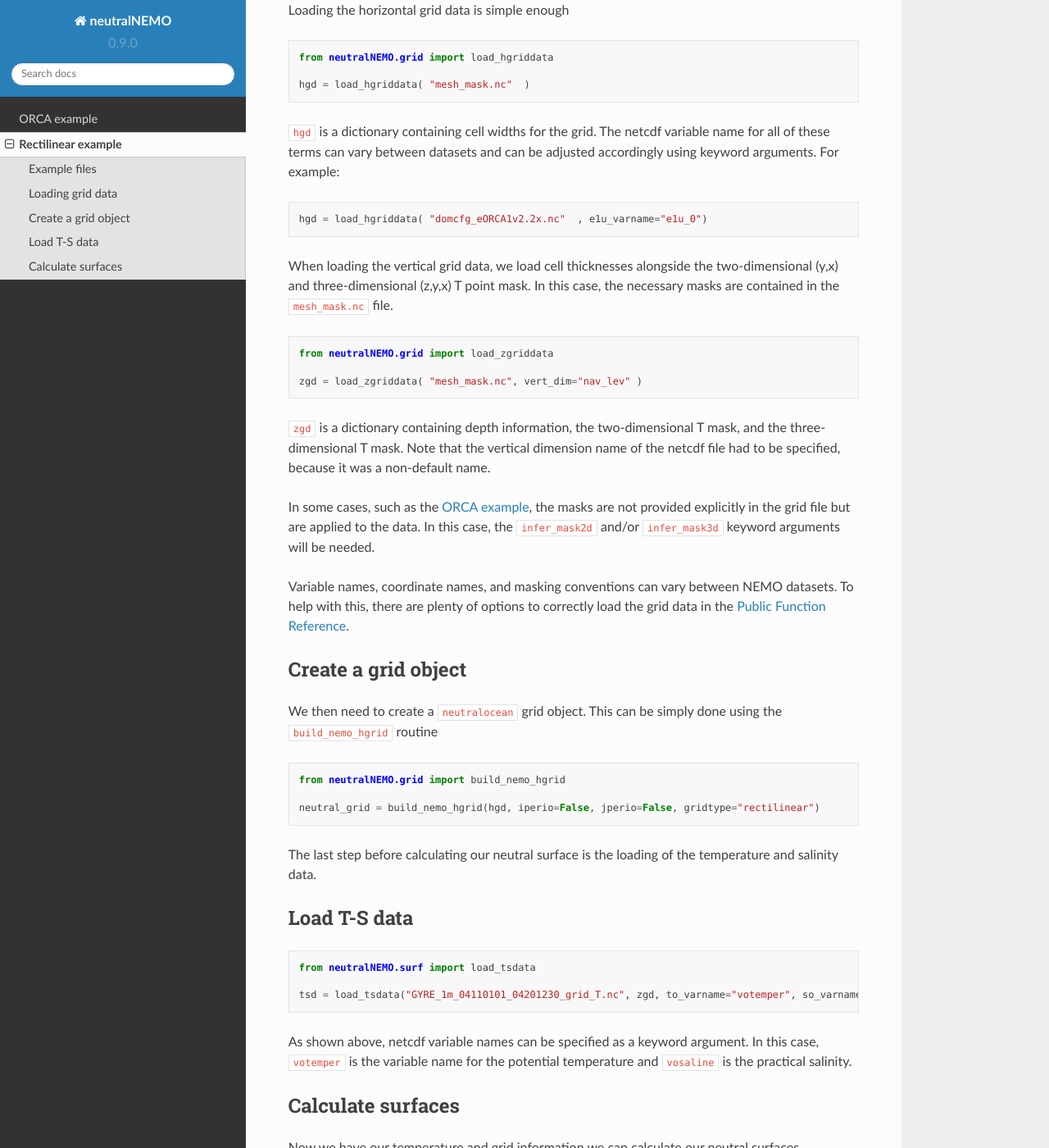
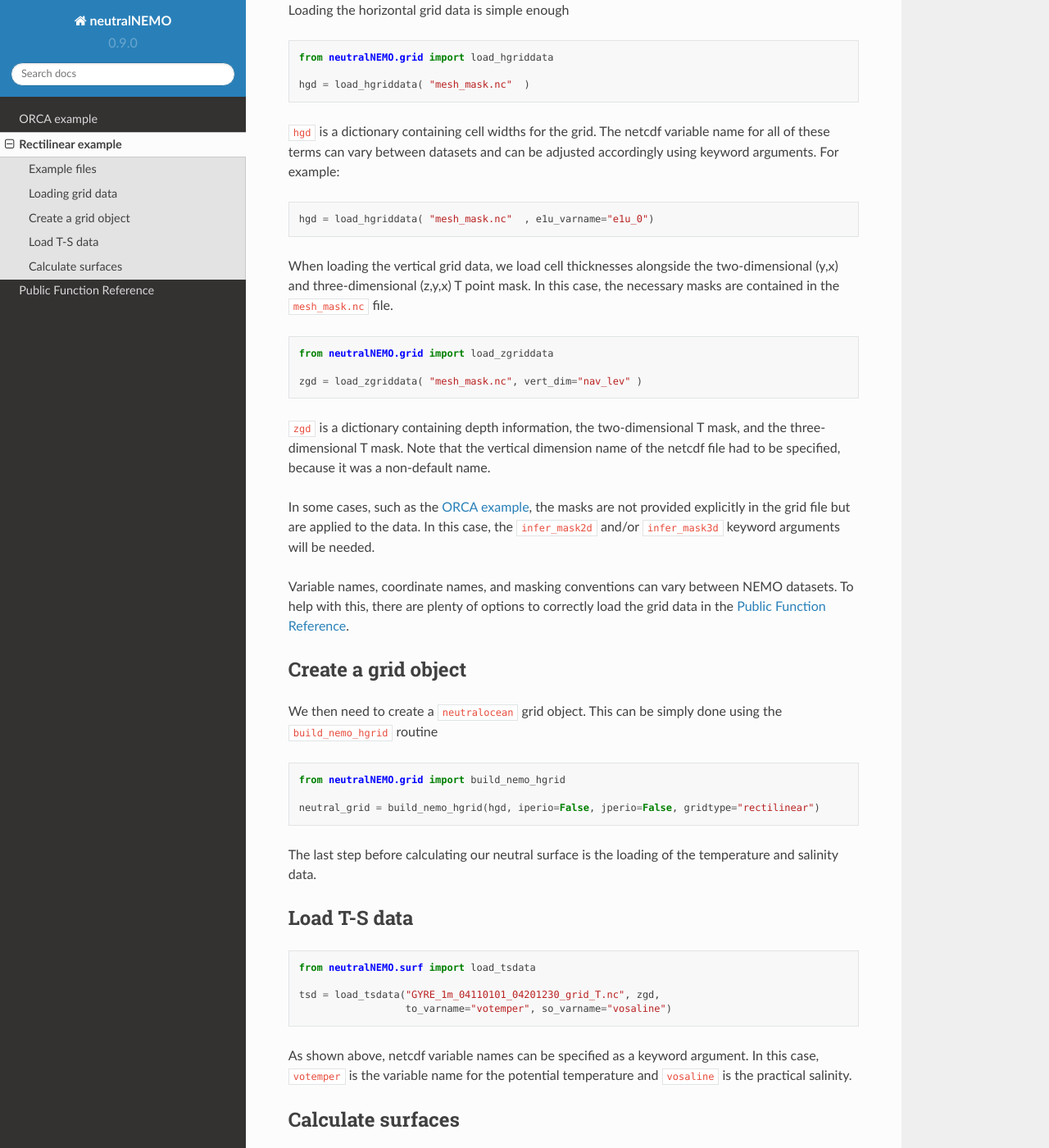
Before and after one commit to afstyles/neutralNEMO, a Sphinx documentation site: the page built from docs/source/rectexample.rst, in a window 1280 px wide and 1400 px high, scrolled down 808 px. Shown: the whole window at 82% size. Built offline with Sphinx 7.4.7 and the Read the Docs theme 2.0.0, drawn with Linux system fonts in a browser that asks for light colours; pages that are not in the unit, such as notebooks, are missing from menus.

Commit message:
Second set of corrections

```diff
--- a/docs/source/index.rst
+++ b/docs/source/index.rst
@@ -29,4 +29,4 @@ Contents
 
    orcaexample
    rectexample
-   examples
+   api
--- a/docs/source/rectexample.rst
+++ b/docs/source/rectexample.rst
@@ -43,7 +43,7 @@ can vary between datasets and can be adjusted accordingly using keyword argument
 
 .. code-block:: Python
 
-   hgd = load_hgriddata( "domcfg_eORCA1v2.2x.nc"  , e1u_varname="e1u_0")
+   hgd = load_hgriddata( "mesh_mask.nc"  , e1u_varname="e1u_0")
 
 When loading the vertical grid data, we load cell thicknesses alongside the two-dimensional (y,x) and three-dimensional
 (z,y,x) T point mask. In this case, the necessary masks are contained in the ``mesh_mask.nc`` file.
@@ -84,7 +84,8 @@ Load T-S data
 
    from neutralNEMO.surf import load_tsdata
 
-   tsd = load_tsdata("GYRE_1m_04110101_04201230_grid_T.nc", zgd, to_varname="votemper", so_varname="vosaline")
+   tsd = load_tsdata("GYRE_1m_04110101_04201230_grid_T.nc", zgd,
+                     to_varname="votemper", so_varname="vosaline")
 
 As shown above, netcdf variable names can be specified as a keyword argument. In this case, ``votemper`` is the variable name
 for the potential temperature and ``vosaline`` is the practical salinity.
```
